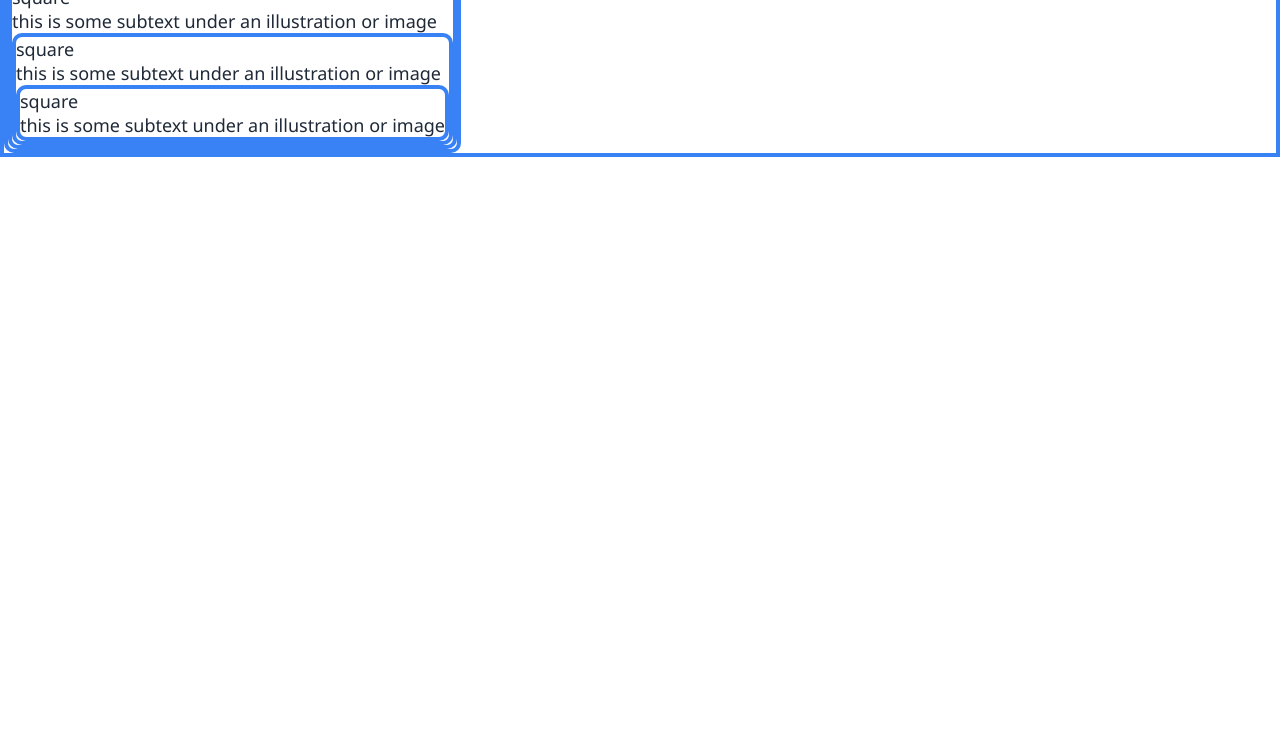
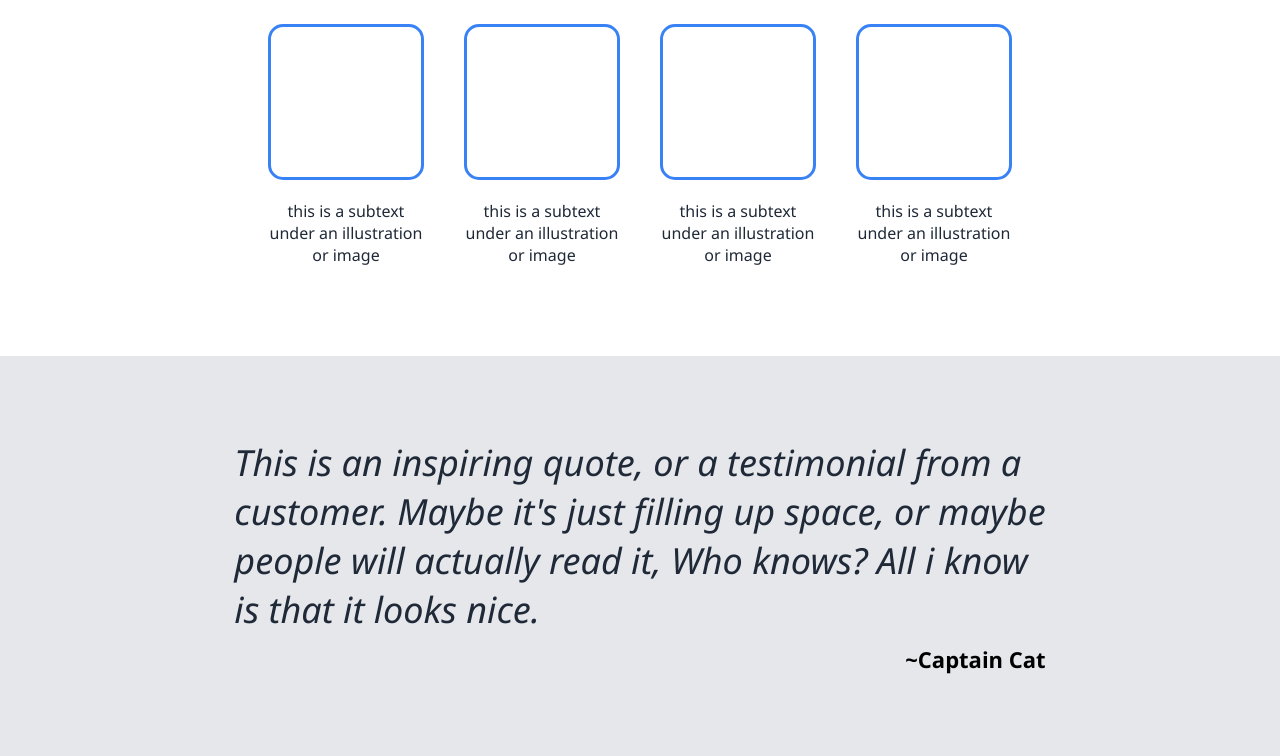
Before and after one commit to sa1ihu/landing-page, a plain HTML site: page index.html in a window 1280 px wide. Shown: the part 537-1293 px from the top of the page. Before the commit the page ends 800 px from the top, so only its background shows below. Drawn offline with Linux system fonts and the light colour scheme.

Commit message:
three sections done and designed, moving to the fourth

```diff
--- a/index.html
+++ b/index.html
@@ -27,28 +27,26 @@
             </div>
         </div>
     </div>
-
-    <div class="sectiontwo">
-        <div class="infoText"><h2>Some random information.</h2></div>
-        <div class="boxes">
-            <div>
-                <div id="sqr">square<div>
-                <span>this is some subtext under an illustration or image</span>
-            </div>
-            <div>
-                <div id="sqr">square<div>
-                <span>this is some subtext under an illustration or image</span>
-            </div>
-            <div>
-                <div id="sqr">square<div>
-                <span>this is some subtext under an illustration or image</span>
-            </div>
-            <div>
-                <div id="sqr">square<div>
-                <span>this is some subtext under an illustration or image</span>
-            </div>
+    <div class="section-two">
+        <h2>Some random information.</h2>
+        <div class="row-boxes">
+           <div class="blue-divs">
+            <div class="box"></div><p class="p-msg">this is a subtext <br> under an illustration <br> or image</p>
+           </div>
+           <div class="blue-divs">
+            <div class="box"></div><p class="p-msg">this is a subtext <br> under an illustration <br> or image</p>
+           </div>
+           <div class="blue-divs">
+            <div class="box"></div><p class="p-msg">this is a subtext <br> under an illustration <br> or image</p>
+           </div>
+           <div class="blue-divs">
+            <div class="box"></div><p class="p-msg">this is a subtext <br> under an illustration <br> or image</p>
+           </div>
         </div>
 
+    </div>
+    <div class="section-three">
+        <div class="quotebox"><p class="quote">This is an inspiring quote, or a testimonial from a <br> customer. Maybe it's just filling up space, or maybe <br> people will actually read it, Who knows? All i know <br> is that it looks nice.<p class="author">~Captain Cat</p></div>
     </div>
 
 </body>
--- a/style.css
+++ b/style.css
@@ -95,24 +95,73 @@ button{
     max-width: 15%;
 }
 
-.sectiontwo{
-    ;
-}
 
 h2{
     font-size: 36px;
     font-weight: bolder;
     color: #1f2937;
+    text-align: center;
 }
 
-.boxes{
-    font-size: 18px;
-    color: #1f2937 ;
-    border: 4px solid #3882f6;
+.section-two{
     display: flex;
+    flex-direction: column;
+    justify-content: center;
+    align-items: center;
+    min-height: 450px;
+    margin-bottom: 30px;
 }
 
-#sqr {
-    border: 4px solid #3882f6;
-    border-radius: 10px;
+
+.row-boxes{
+    padding-top: 20px;
+    display: flex;
+    flex-direction: row;
+
 }
+
+.box{
+    margin: 20px;
+    border: 3.5px solid #3882f6;
+    border-radius: 15px;
+    width:150px;
+    height: 150px;
+}
+
+.p-msg{
+    text-align: center;
+    font-weight:lighter;
+    font-size: 16px;
+    color: #1f2937;
+}
+
+.section-three{
+    display: flex;
+    background-color: #e5e7eb;
+    flex-direction: column;
+    justify-content: center;
+    align-items: center;
+    max-height: 400px;
+}
+.quotebox{
+    /* padding: 450px; */
+    display: flex;
+    flex-direction: column;
+    /* padding-top: 100px; */
+    margin: 100px;
+
+}
+
+.quote{
+    color: #1f2937;
+    font-size: 36px;
+    font-style: italic;
+    font-weight: lighter;
+}
+
+.author{
+    font-weight: bolder;
+    font-size: 22px;
+    text-align: right;
+    padding: 10px 0px 0px 20px;
+}
```
